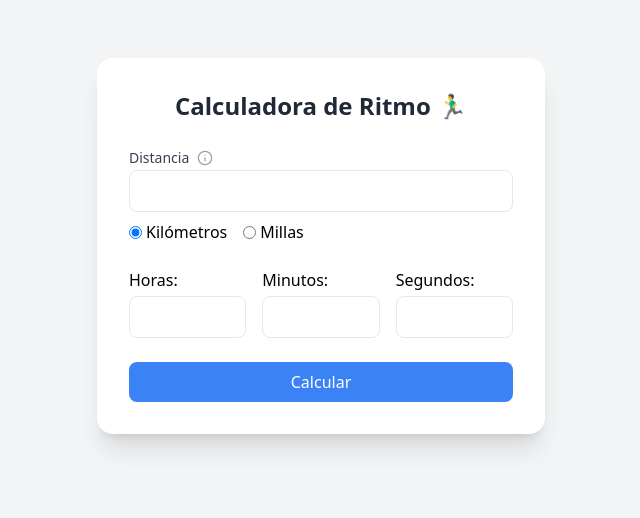
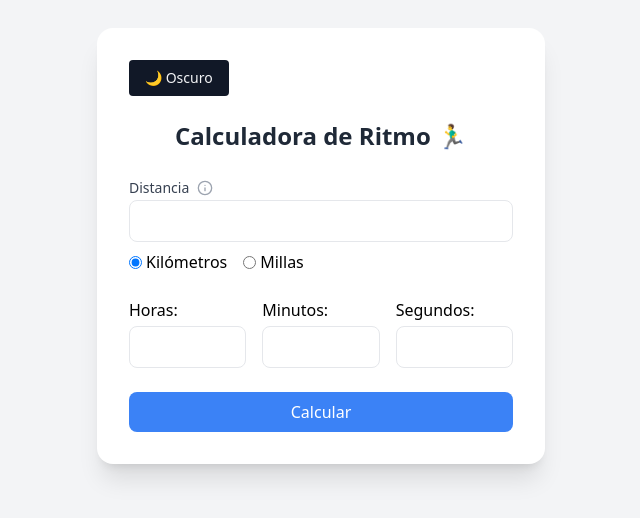
Before and after one commit to BrandCodes/PaceCalculator, a React (Vite) app in the folder frontend/: page / in a window 1280 px wide. Shown: the part 154-672 px from the top of the page, without its empty margins (319-959 px from the left). Built offline with nearby package versions, Linux system fonts and the light colour scheme.

Commit message:
Cambios: Se implementa el 'DarkMode'. Falta corregir algunos detalles de diseño y posicionamiento del botón.

```diff
--- a/frontend/src/App.tsx
+++ b/frontend/src/App.tsx
@@ -1,4 +1,4 @@
-import { useState } from 'react'
+import { useEffect, useState } from 'react'
 import DistanceInput from "./components/DistanceInput";
 import TimeInput from "./components/TimeInput";
 import ResultBox from "./components/ResultBox";
@@ -16,7 +16,7 @@ export default function App() {
   const [pace, setPace] = useState<string>("");
 
   const [errors, setErrors] = useState<{ distance?: string; time?: string }>({});
-
+  const [darkMode, setDarkMode] = useState(false);
 
   const calculatePace = () => {
     const dist = parseFloat(distance);
@@ -68,104 +68,164 @@ export default function App() {
     Toast.success("¡Cálculo completado!");
   };
 
+  useEffect(() => {
+    const root = window.document.documentElement;
+    if (darkMode) {
+      root.classList.add("dark");
+    } else {
+      root.classList.remove("dark");
+    }
+  }, [darkMode]);
+
+  useEffect(() => {
+    const saved = localStorage.getItem("theme");
+    if (saved === "dark") setDarkMode(true);
+  }, []);
+
+  useEffect(() => {
+    localStorage.setItem("theme", darkMode ? "dark" : "light");
+  }, [darkMode]);
+
+  // return (
+  //   // <div className="min-h-screen flex items-center justify-center bg-gray-100 p-4">
+  //   //   <div className="bg-white p-8 rounded-2xl shadow-xl space-y-6 w-full max-w-md">
+  //   //     <h1 className="text-2xl font-bold text-center text-gray-800">Calculadora de Ritmo 🏃‍♂️</h1>
+
+  //   //     {/* Distancia y unidad */}
+  //   //     <div className="space-y-4">
+  //   //       <div>
+  //   //         <label className="block mb-1 font-medium">Distancia:</label>
+  //   //         <input
+  //   //           type="number"
+  //   //           value={distance}
+  //   //           onChange={(e) => setDistance(e.target.value)}
+  //   //           className="w-full px-3 py-2 border rounded-lg focus:outline-none focus:ring focus:border-blue-300"
+  //   //           min="0"
+  //   //         />
+  //   //       </div>
+
+  //   //       <div className="mt-2 flex gap-4">
+  //   //         <label className="flex items-center">
+  //   //           <input
+  //   //             type="radio"
+  //   //             value="km"
+  //   //             checked={unit === "km"}
+  //   //             onChange={() => setUnit("km")}
+  //   //             className="mr-1"
+  //   //           />
+  //   //           Kilómetros
+  //   //         </label>
+  //   //         <label className="flex items-center">
+  //   //           <input
+  //   //             type="radio"
+  //   //             value="mi"
+  //   //             checked={unit === "mi"}
+  //   //             onChange={() => setUnit("mi")}
+  //   //             className="mr-1"
+  //   //           />
+  //   //           Millas
+  //   //         </label>
+  //   //       </div>
+
+  //   //       {/* Tiempo */}
+  //   //       <div className="grid grid-cols-3 gap-4">
+  //   //         <div>
+  //   //           <label className="block mb-1 font-medium">Horas:</label>
+  //   //           <input
+  //   //             type="number"
+  //   //             value={hours}
+  //   //             onChange={(e) => setHours(e.target.value)}
+  //   //             className="w-full px-3 py-2 border rounded-lg focus:outline-none"
+  //   //             min="0"
+  //   //           />
+  //   //         </div>
+
+  //   //         <div>
+  //   //           <label className="block mb-1 font-medium">Minutos:</label>
+  //   //           <input
+  //   //             type="number"
+  //   //             value={minutes}
+  //   //             onChange={(e) => setMinutes(e.target.value)}
+  //   //             className="w-full px-3 py-2 border rounded-lg focus:outline-none focus:ring focus:border-blue-300"
+  //   //             min="0"
+  //   //           />
+  //   //         </div>
+
+  //   //         <div>
+  //   //           <label className="block mb-1 font-medium">Segundos:</label>
+  //   //           <input
+  //   //             type="number"
+  //   //             value={seconds}
+  //   //             onChange={(e) => setSeconds(e.target.value)}
+  //   //             className="w-full px-3 py-2 border rounded-lg focus:outline-none focus:ring focus:border-blue-300"
+  //   //             min="0"
+  //   //             max="59"
+  //   //           />
+  //   //         </div>
+  //   //       </div>
+
+  //   //       {/* Botón */}
+  //   //       <button
+  //   //         onClick={calculatePace}
+  //   //         className="w-full bg-blue-500 text-white py-2 rounded-lg hover:bg-blue-600 transition"
+  //   //       >
+  //   //         Calcular
+  //   //       </button>
+  //   //     </div>
+
+  //   //     {/* Resultado */}
+  //   //     {pace && (
+  //   //       <div className="mt-4 text-center text-xl font-semibold text-gray-700">
+  //   //         {pace}
+  //   //       </div>
+  //   //     )}
+  //   //   </div>
+  //   // </div>
+
+
+
+  //   <div className="min-h-screen flex items-center justify-center bg-gray-100 p-4">
+  //     <div className="bg-white p-8 rounded-2xl shadow-xl space-y-6 w-full max-w-md">
+  // <h1 className="text-2xl font-bold text-center text-gray-800">
+  //   Calculadora de Ritmo 🏃‍♂️
+  // </h1>
+
+  // <DistanceInput
+  //   distance={distance}
+  //   unit={unit}
+  //   onDistanceChange={setDistance}
+  //   onUnitChange={setUnit}
+  //   error={errors.distance}
+  // />
+
+  // <TimeInput
+  //   hours={hours}
+  //   minutes={minutes}
+  //   seconds={seconds}
+  //   onHoursChange={setHours}
+  //   onMinutesChange={setMinutes}
+  //   onSecondsChange={setSeconds}
+  //   error={errors.time}
+  // />
+
+  // <CalculateButton onClick={calculatePace} />
+  // <ResultBox pace={pace} />
+  //     </div>
+  //   </div>
+  // );
   return (
-    // <div className="min-h-screen flex items-center justify-center bg-gray-100 p-4">
-    //   <div className="bg-white p-8 rounded-2xl shadow-xl space-y-6 w-full max-w-md">
-    //     <h1 className="text-2xl font-bold text-center text-gray-800">Calculadora de Ritmo 🏃‍♂️</h1>
+    <div className="min-h-screen flex items-center justify-center bg-gray-100 p-4 dark:bg-gray-900 dark:text-gray-100 transition-colors duration-300">
 
-    //     {/* Distancia y unidad */}
-    //     <div className="space-y-4">
-    //       <div>
-    //         <label className="block mb-1 font-medium">Distancia:</label>
-    //         <input
-    //           type="number"
-    //           value={distance}
-    //           onChange={(e) => setDistance(e.target.value)}
-    //           className="w-full px-3 py-2 border rounded-lg focus:outline-none focus:ring focus:border-blue-300"
-    //           min="0"
-    //         />
-    //       </div>
+      <div className="bg-white p-8 rounded-2xl shadow-xl space-y-6 w-full max-w-md dark:bg-gray-700 dark:text-gray-100 transition-colors duration-300">
+        <button
+          onClick={() => setDarkMode(!darkMode)}
+          className="px-4 py-2 text-sm text-gray-100 bg-gray-900 dark:bg-gray-100 rounded dark:text-gray-950"
+        >
+          {darkMode ? "🌞 Claro" : "🌙 Oscuro"}
+        </button>
 
-    //       <div className="mt-2 flex gap-4">
-    //         <label className="flex items-center">
-    //           <input
-    //             type="radio"
-    //             value="km"
-    //             checked={unit === "km"}
-    //             onChange={() => setUnit("km")}
-    //             className="mr-1"
-    //           />
-    //           Kilómetros
-    //         </label>
-    //         <label className="flex items-center">
-    //           <input
-    //             type="radio"
-    //             value="mi"
-    //             checked={unit === "mi"}
-    //             onChange={() => setUnit("mi")}
-    //             className="mr-1"
-    //           />
-    //           Millas
-    //         </label>
-    //       </div>
+        {/* Aquí va tu calculadora u otros componentes */}
 
-    //       {/* Tiempo */}
-    //       <div className="grid grid-cols-3 gap-4">
-    //         <div>
-    //           <label className="block mb-1 font-medium">Horas:</label>
-    //           <input
-    //             type="number"
-    //             value={hours}
-    //             onChange={(e) => setHours(e.target.value)}
-    //             className="w-full px-3 py-2 border rounded-lg focus:outline-none"
-    //             min="0"
-    //           />
-    //         </div>
-
-    //         <div>
-    //           <label className="block mb-1 font-medium">Minutos:</label>
-    //           <input
-    //             type="number"
-    //             value={minutes}
-    //             onChange={(e) => setMinutes(e.target.value)}
-    //             className="w-full px-3 py-2 border rounded-lg focus:outline-none focus:ring focus:border-blue-300"
-    //             min="0"
-    //           />
-    //         </div>
-
-    //         <div>
-    //           <label className="block mb-1 font-medium">Segundos:</label>
-    //           <input
-    //             type="number"
-    //             value={seconds}
-    //             onChange={(e) => setSeconds(e.target.value)}
-    //             className="w-full px-3 py-2 border rounded-lg focus:outline-none focus:ring focus:border-blue-300"
-    //             min="0"
-    //             max="59"
-    //           />
-    //         </div>
-    //       </div>
-
-    //       {/* Botón */}
-    //       <button
-    //         onClick={calculatePace}
-    //         className="w-full bg-blue-500 text-white py-2 rounded-lg hover:bg-blue-600 transition"
-    //       >
-    //         Calcular
-    //       </button>
-    //     </div>
-
-    //     {/* Resultado */}
-    //     {pace && (
-    //       <div className="mt-4 text-center text-xl font-semibold text-gray-700">
-    //         {pace}
-    //       </div>
-    //     )}
-    //   </div>
-    // </div>
-
-    <div className="min-h-screen flex items-center justify-center bg-gray-100 p-4">
-      <div className="bg-white p-8 rounded-2xl shadow-xl space-y-6 w-full max-w-md">
         <h1 className="text-2xl font-bold text-center text-gray-800">
           Calculadora de Ritmo 🏃‍♂️
         </h1>
@@ -191,6 +251,10 @@ export default function App() {
         <CalculateButton onClick={calculatePace} />
         <ResultBox pace={pace} />
       </div>
+
+      {/* <main className="p-4">
+
+      </main> */}
     </div>
   );
 }
--- a/frontend/src/components/DistanceInput.tsx
+++ b/frontend/src/components/DistanceInput.tsx
@@ -73,7 +73,7 @@ export default function DistanceInput({
                 type="number"
                 value={distance}
                 onChange={(e) => onDistanceChange(e.target.value)}
-                className="w-full px-3 py-2 border rounded-lg focus:outline-none focus:ring focus:border-blue-300"
+                className="w-full px-3 py-2 border rounded-lg focus:outline-none focus:ring focus:border-blue-300 dark:focus:border-blue-500 transition-colors duration-300"
                 min="0"
             />
             {error && <p className="text-red-600 text-sm mt-1">{error}</p>}
--- a/frontend/src/components/TimeInput.tsx
+++ b/frontend/src/components/TimeInput.tsx
@@ -25,7 +25,7 @@ export default function TimeInput({
                     type="number"
                     value={hours}
                     onChange={(e) => onHoursChange(e.target.value)}
-                    className="w-full px-3 py-2 border rounded-lg"
+                    className="w-full px-3 py-2 border rounded-lg dark:focus:border-blue-500 transition-colors duration-300"
                     min="0"
                 />
             </div>
@@ -35,7 +35,7 @@ export default function TimeInput({
                     type="number"
                     value={minutes}
                     onChange={(e) => onMinutesChange(e.target.value)}
-                    className="w-full px-3 py-2 border rounded-lg"
+                    className="w-full px-3 py-2 border rounded-lg dark:focus:border-blue-500 transition-colors duration-300"
                     min="0"
                 />
             </div>
@@ -45,7 +45,7 @@ export default function TimeInput({
                     type="number"
                     value={seconds}
                     onChange={(e) => onSecondsChange(e.target.value)}
-                    className="w-full px-3 py-2 border rounded-lg"
+                    className="w-full px-3 py-2 border rounded-lg dark:focus:border-blue-500 transition-colors duration-300"
                     min="0"
                     max="59"
                 />
--- a/frontend/tailwind.config.js
+++ b/frontend/tailwind.config.js
@@ -1,5 +1,6 @@
 /** @type {import('tailwindcss').Config} */
 export default {
+    darkMode: 'class',
     content: [
         "./index.html",
         "./src/**/*.{js,ts,jsx,tsx}",
```
